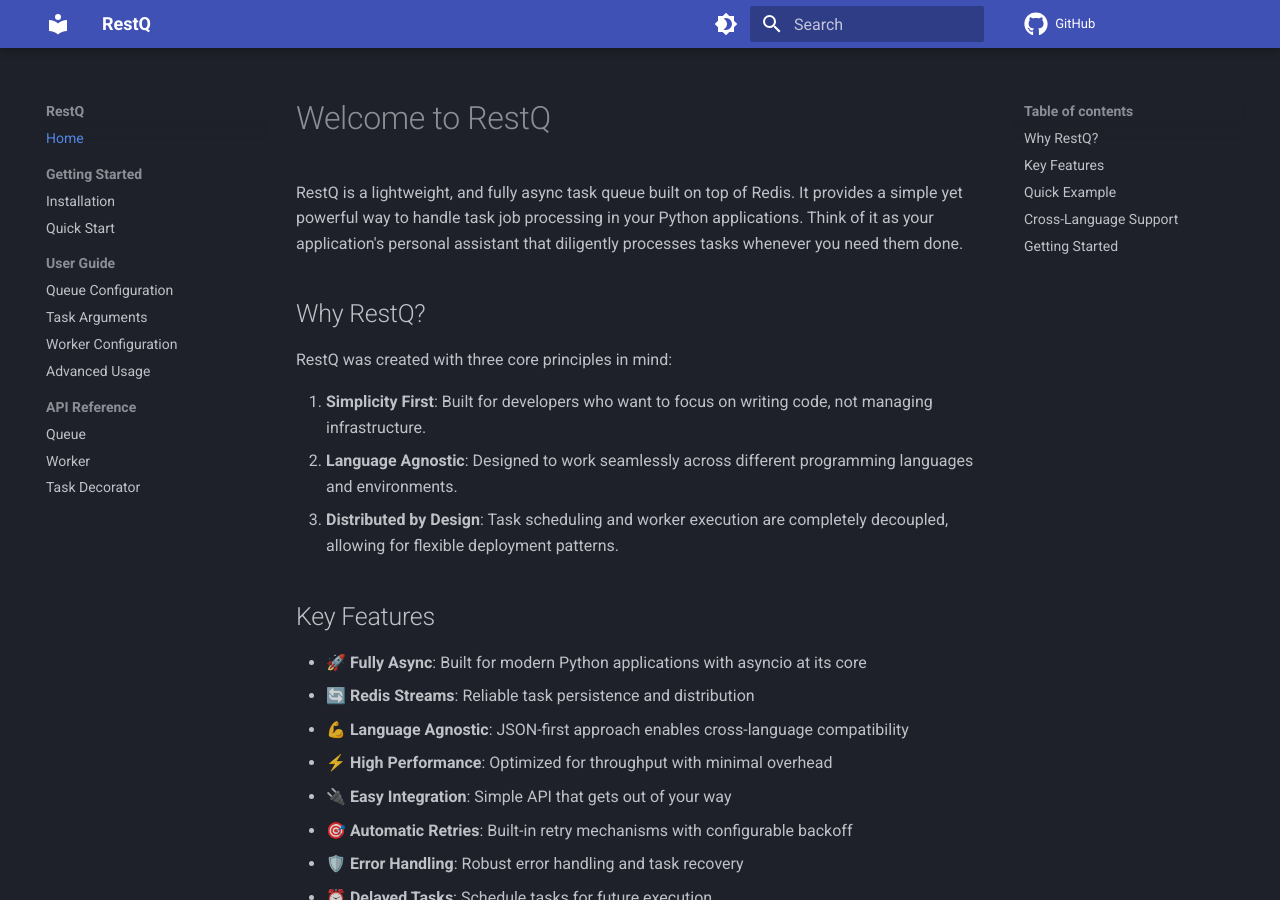
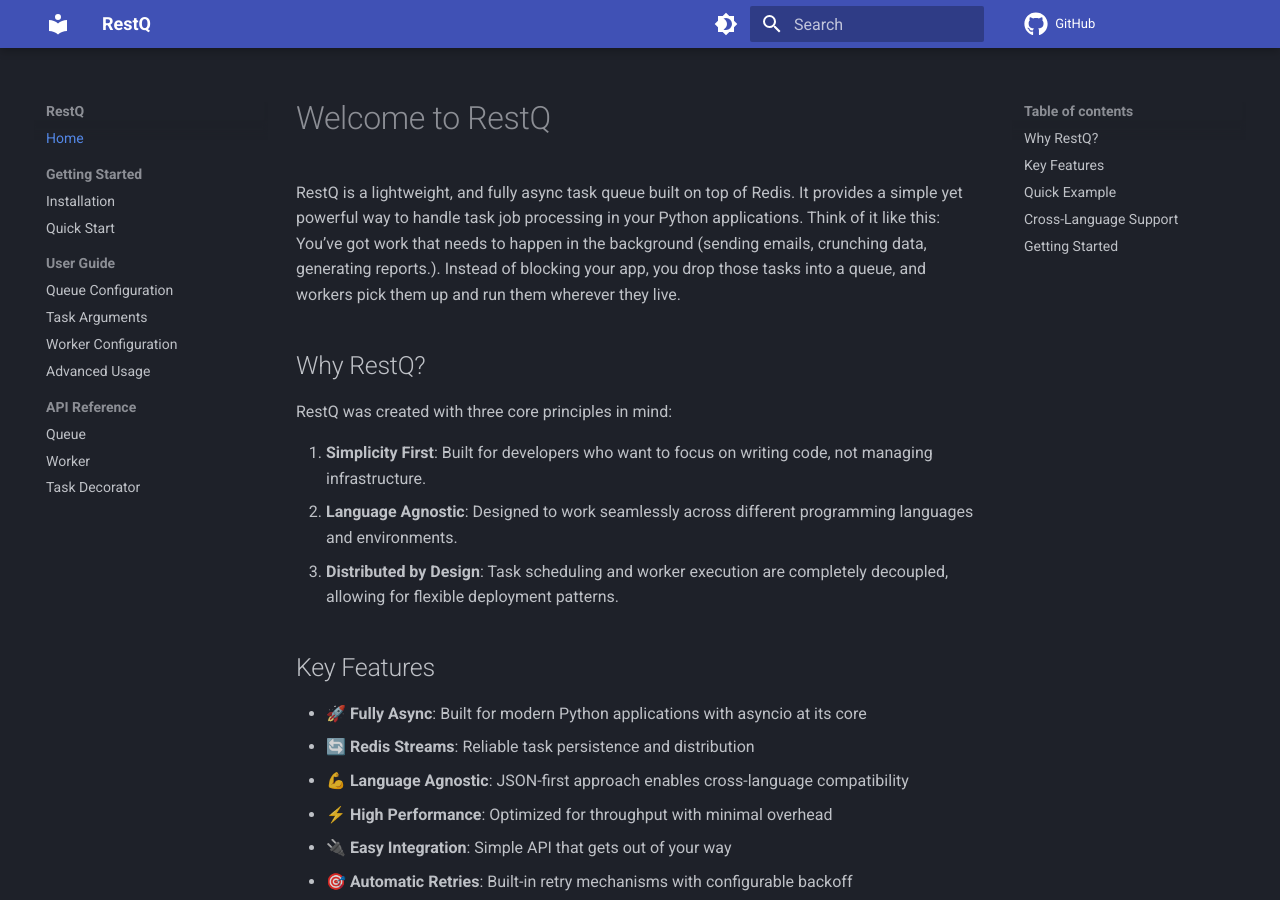
Before and after one commit to dakohhh/restq, an MkDocs documentation site: the page built from docs/index.md, in a window 1280 px wide and 900 px high. Built offline with MkDocs 1.6.1 and Material for MkDocs 9.7.7, drawn with Linux system fonts in a browser that asks for light colours; comment, search, counter and statistics services are not loaded; some of the changed lines change nothing that is shown; some of the changed text lies outside the part shown.

Commit message:
chore: Update documentation

````diff
--- a/docs/index.md
+++ b/docs/index.md
@@ -1,6 +1,6 @@
 # Welcome to RestQ
 
-RestQ is a lightweight, and fully async task queue built on top of Redis. It provides a simple yet powerful way to handle task job processing in your Python applications. Think of it as your application's personal assistant that diligently processes tasks whenever you need them done.
+RestQ is a lightweight, and fully async task queue built on top of Redis. It provides a simple yet powerful way to handle task job processing in your Python applications. Think of it like this: You’ve got work that needs to happen in the background (sending emails, crunching data, generating reports.). Instead of blocking your app, you drop those tasks into a queue, and workers pick them up and run them wherever they live.
 
 ## Why RestQ?
 
@@ -50,22 +50,13 @@
 RestQ is designed to be language-agnostic. Here's how task enqueueing looks in different languages:
 
 === "Python"
-    ```python
-    queue.add("process_order", kwargs={"order_id": "123", "amount": 99.99})
-    ```
+    ``python     queue.add("process_order", kwargs={"order_id": "123", "amount": 99.99})     ``
 
 === "JavaScript (Coming Soon)"
-    ```javascript
-    await queue.add("process_order", { orderId: "123", amount: 99.99 })
-    ```
+    ``javascript     await queue.add("process_order", { orderId: "123", amount: 99.99 })     ``
 
 === "Go (Coming Soon)"
-    ```go
-    queue.Add("process_order", map[string]interface{}{
-        "order_id": "123",
-        "amount": 99.99,
-    })
-    ```
+    ``go     queue.Add("process_order", map[string]interface{}{         "order_id": "123",         "amount": 99.99,     })     ``
 
 ## Getting Started
 
````
